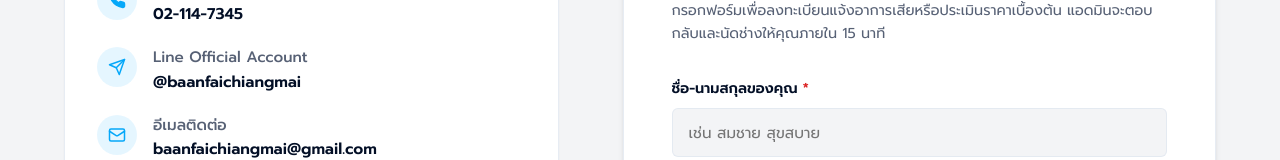
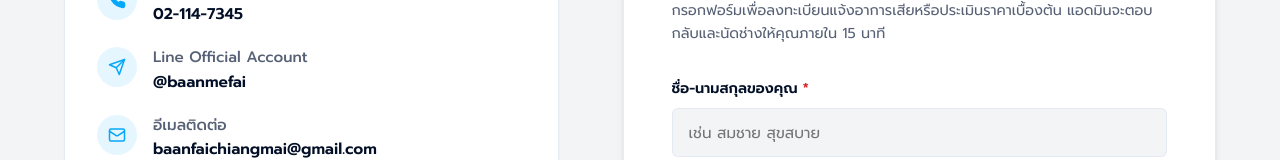
Before and after one commit to baanfaichiangmai/landing, a React (Vite) app: page /contact in a window 1280 px wide. Shown: the part 412-572 px from the top of the page. Built offline with nearby package versions, Linux system fonts and the light colour scheme.

Commit message:
feat: add initial configuration file for project settings

```diff
--- a/src/config.js
+++ b/src/config.js
@@ -9,9 +9,9 @@ export const BRAND_CONFIG = {
   // 2. ข้อมูลการติดต่อและลิงก์โซเชียล (Contact & Social Links)
   phone: "02-114-7345",
   phoneRaw: "021147345", // สำหรับ href="tel:..."
-  lineId: "@baanfaichiangmai",
-  lineLink: "https://line.me/ti/p/~@baanfaichiangmai",
-  facebook: "https://facebook.com/baanfaichiangmai",
+  lineId: "@baanmefai",
+  lineLink: "https://line.me/ti/p/~@baanmefai",
+  facebook: "https://www.facebook.com/baanmefai",
   email: "baanfaichiangmai@gmail.com",
   address: "ให้บริการครอบคลุมทั่วจังหวัดเชียงใหม่ และพื้นที่ใกล้เคียง",
   workingHours: "เปิดให้บริการทุกวัน จันทร์ - อาทิตย์ ตลอด 24 ชั่วโมง",
```
